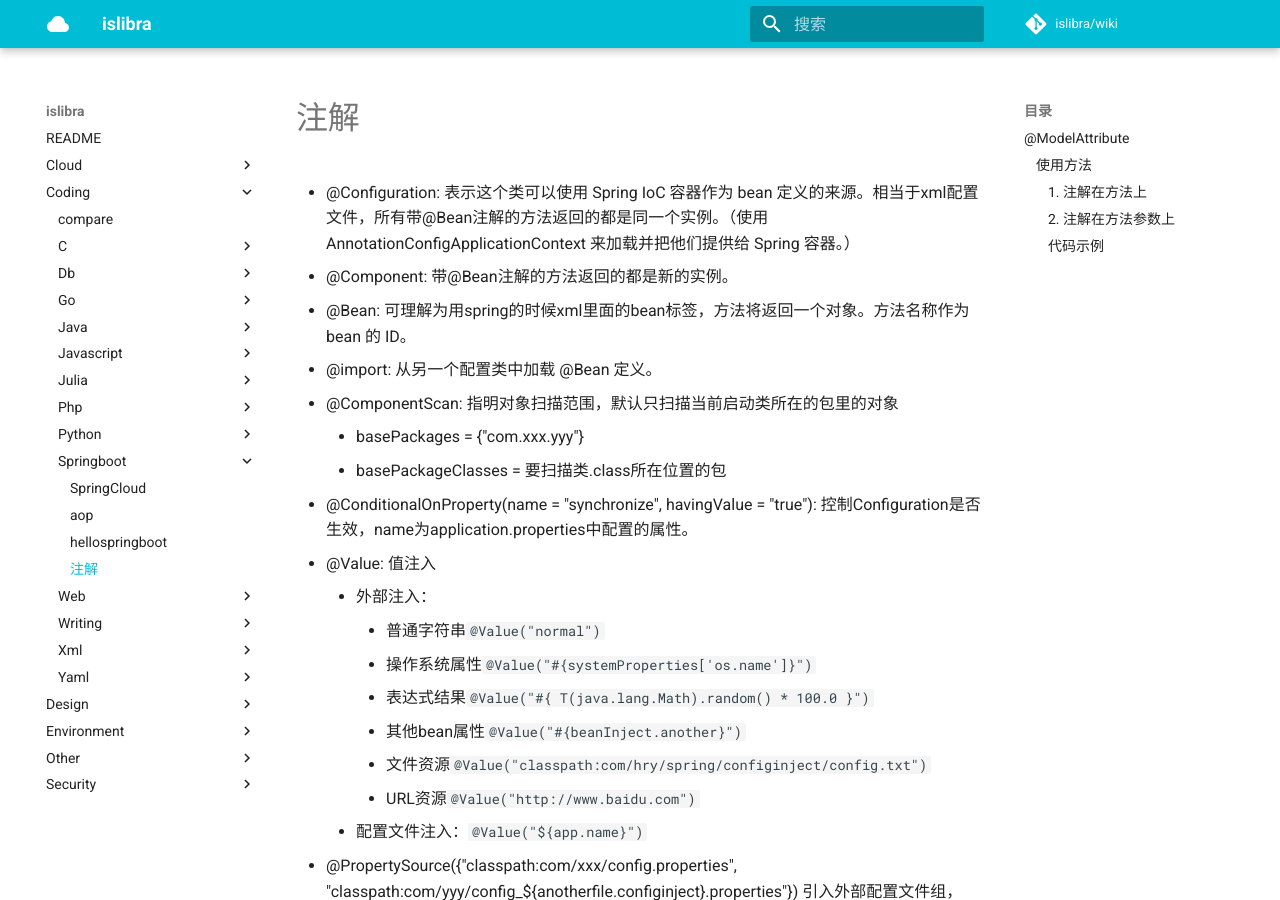
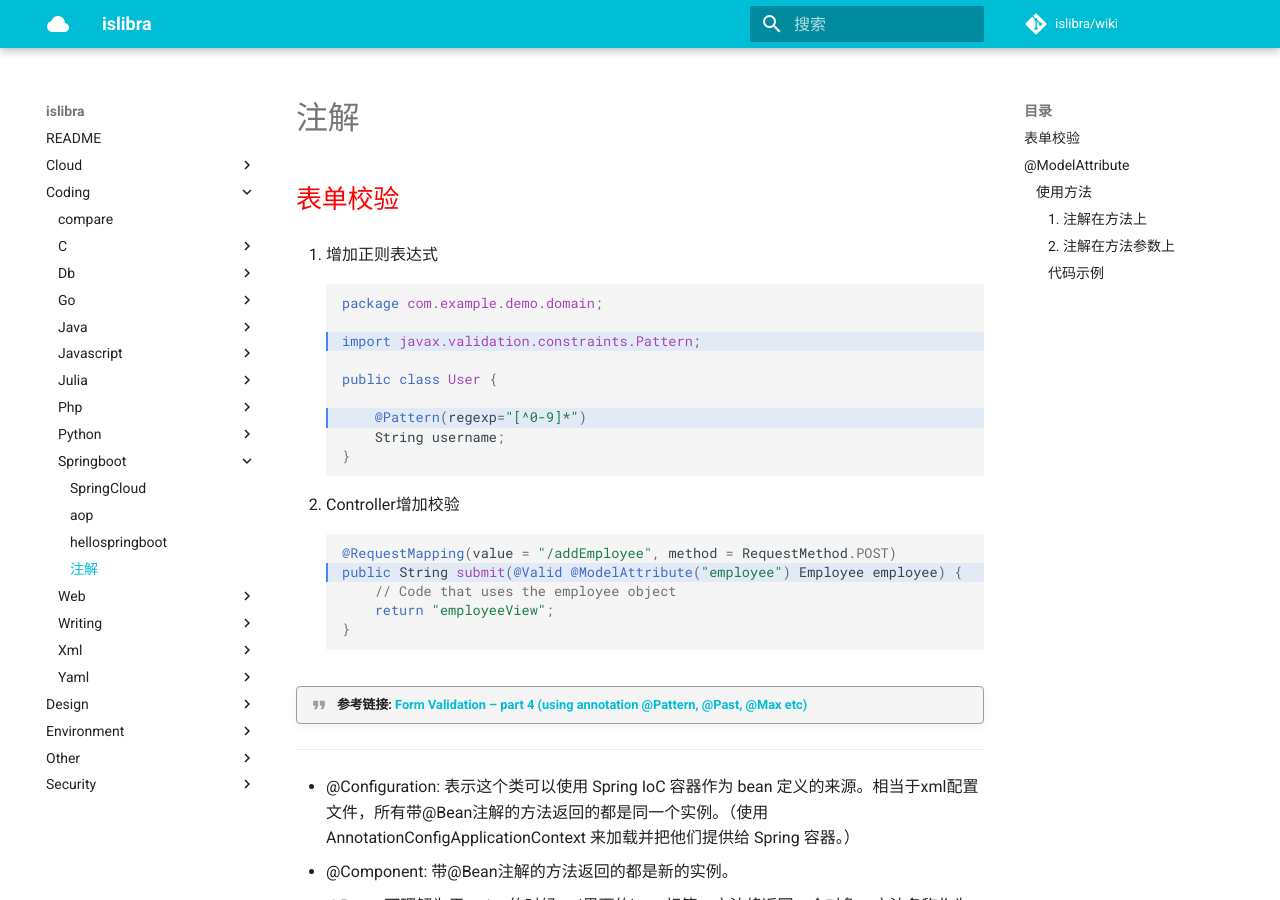
Before and after one commit to islibra/wiki, an MkDocs documentation site: the page built from docs/coding/springboot/注解.md, in a window 1280 px wide and 900 px high. Built offline with MkDocs 1.6.1 and Material for MkDocs 9.7.7, drawn with Linux system fonts in a browser that asks for light colours; comment, search, counter and statistics services are not loaded.

Commit message:
Update 注解.md

````diff
--- a/docs/coding/springboot/注解.md
+++ b/docs/coding/springboot/注解.md
@@ -1,4 +1,35 @@
 # 注解
+
+## 表单校验
+
+1. 增加正则表达式
+
+    ```java hl_lines="3 7"
+    package com.example.demo.domain;
+
+    import javax.validation.constraints.Pattern;
+
+    public class User {
+
+        @Pattern(regexp="[^0-9]*")
+        String username;
+    }
+    ```
+
+1. Controller增加校验
+
+    ```java hl_lines="2"
+    @RequestMapping(value = "/addEmployee", method = RequestMethod.POST)
+    public String submit(@Valid @ModelAttribute("employee") Employee employee) {
+        // Code that uses the employee object
+        return "employeeView";
+    }
+    ```
+
+
+!!! quote "参考链接: [Form Validation – part 4 (using annotation @Pattern, @Past, @Max etc)](http://technicalstack.com/form-validation-part-4-using-annotation-pattern-past-max-etc/)"
+
+---
 
 - @Configuration: 表示这个类可以使用 Spring IoC 容器作为 bean 定义的来源。相当于xml配置文件，所有带@Bean注解的方法返回的都是同一个实例。（使用 AnnotationConfigApplicationContext 来加载并把他们提供给 Spring 容器。）
 - @Component: 带@Bean注解的方法返回的都是新的实例。
````
